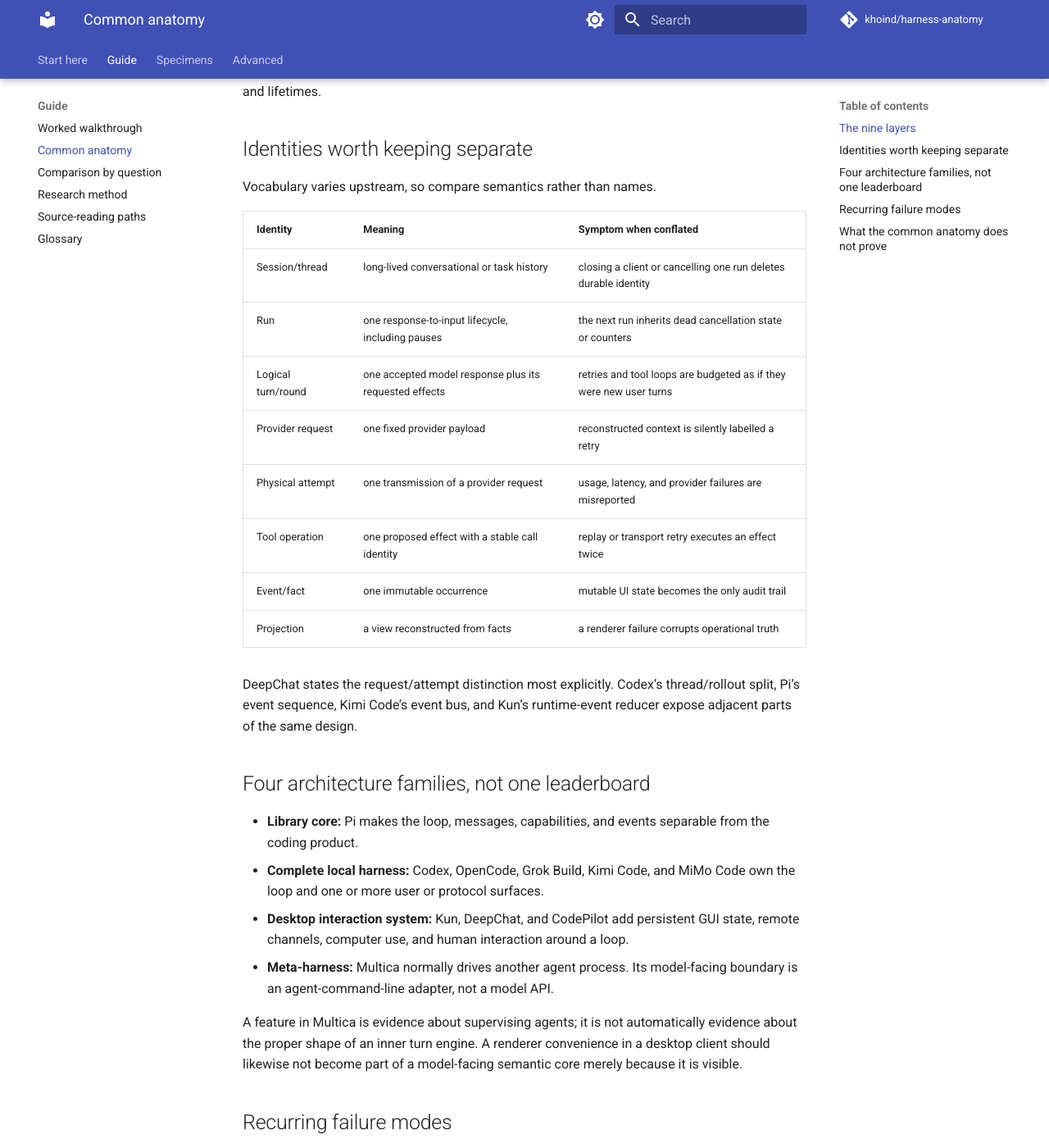
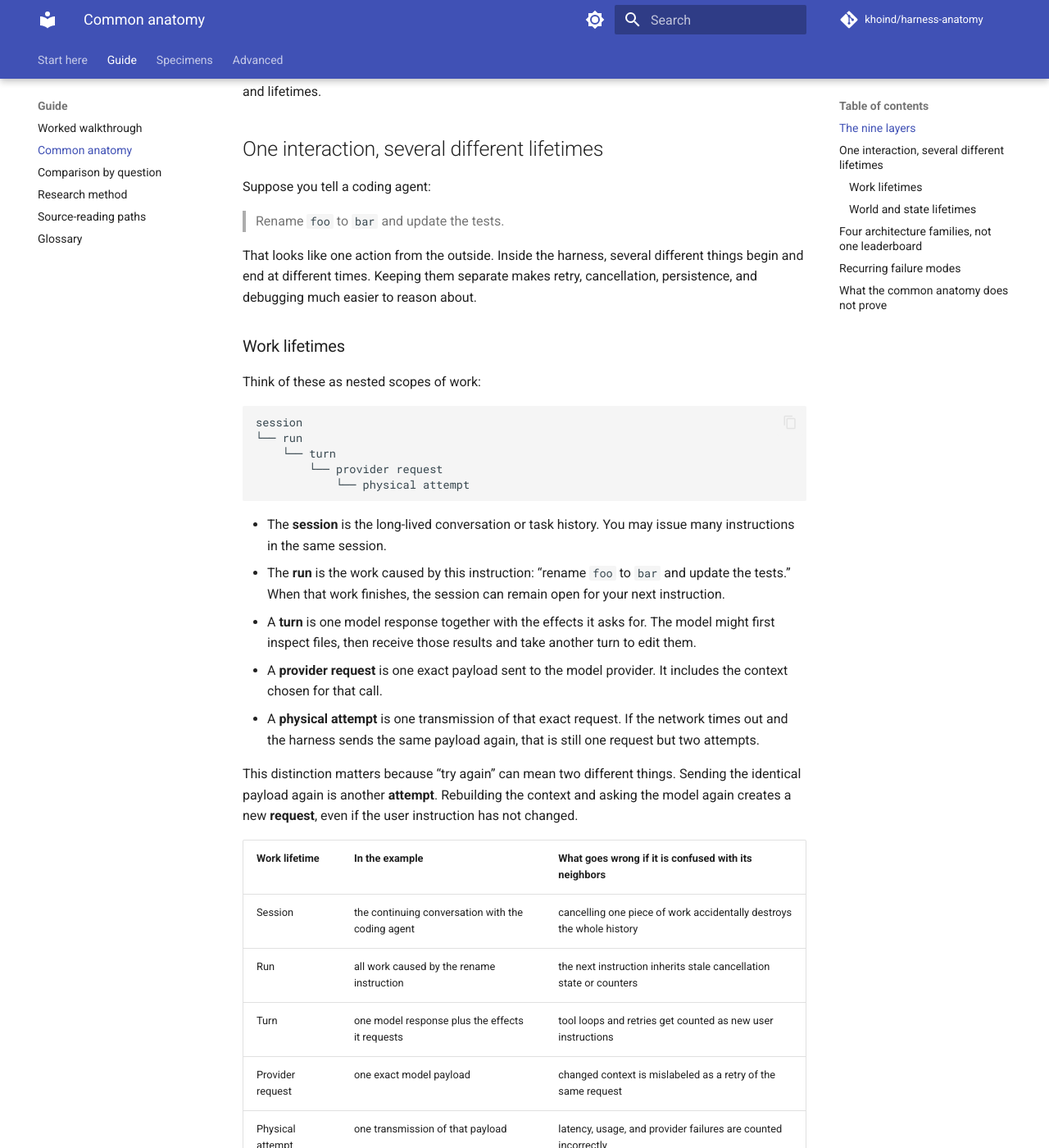
Before and after one commit to khoind/harness-anatomy, an MkDocs documentation site: the page built from site-docs/guide/anatomy.md, in a window 1280 px wide and 1400 px high, scrolled down 1810 px. Shown: the whole window at 82% size. Built offline with MkDocs 1.6.1 and Material for MkDocs 9.7.7, drawn with Linux system fonts in a browser that asks for light colours; comment, search, counter and statistics services are not loaded; some of the changed text lies outside the part shown.

Commit message:
docs: clarify harness lifetimes

````diff
--- a/site-docs/guide/anatomy.md
+++ b/site-docs/guide/anatomy.md
@@ -34,22 +34,65 @@
 
 A project need not expose all nine as separate modules. The list is a comparison frame: when two concerns share one implementation object, ask whether they still have different semantics and lifetimes.
 
-## Identities worth keeping separate
+## One interaction, several different lifetimes
 
-Vocabulary varies upstream, so compare semantics rather than names.
+Suppose you tell a coding agent:
 
-| Identity | Meaning | Symptom when conflated |
+> Rename `foo` to `bar` and update the tests.
+
+That looks like one action from the outside. Inside the harness, several different things begin and end at different times. Keeping them separate makes retry, cancellation, persistence, and debugging much easier to reason about.
+
+### Work lifetimes
+
+Think of these as nested scopes of work:
+
+```text
+session
+└── run
+    └── turn
+        └── provider request
+            └── physical attempt
+```
+
+- The **session** is the long-lived conversation or task history. You may issue many instructions in the same session.
+- The **run** is the work caused by this instruction: “rename `foo` to `bar` and update the tests.” When that work finishes, the session can remain open for your next instruction.
+- A **turn** is one model response together with the effects it asks for. The model might first inspect files, then receive those results and take another turn to edit them.
+- A **provider request** is one exact payload sent to the model provider. It includes the context chosen for that call.
+- A **physical attempt** is one transmission of that exact request. If the network times out and the harness sends the same payload again, that is still one request but two attempts.
+
+This distinction matters because “try again” can mean two different things. Sending the identical payload again is another **attempt**. Rebuilding the context and asking the model again creates a new **request**, even if the user instruction has not changed.
+
+| Work lifetime | In the example | What goes wrong if it is confused with its neighbors |
 | --- | --- | --- |
-| Session/thread | long-lived conversational or task history | closing a client or cancelling one run deletes durable identity |
-| Run | one response-to-input lifecycle, including pauses | the next run inherits dead cancellation state or counters |
-| Logical turn/round | one accepted model response plus its requested effects | retries and tool loops are budgeted as if they were new user turns |
-| Provider request | one fixed provider payload | reconstructed context is silently labelled a retry |
-| Physical attempt | one transmission of a provider request | usage, latency, and provider failures are misreported |
-| Tool operation | one proposed effect with a stable call identity | replay or transport retry executes an effect twice |
-| Event/fact | one immutable occurrence | mutable UI state becomes the only audit trail |
-| Projection | a view reconstructed from facts | a renderer failure corrupts operational truth |
+| Session | the continuing conversation with the coding agent | cancelling one piece of work accidentally destroys the whole history |
+| Run | all work caused by the rename instruction | the next instruction inherits stale cancellation state or counters |
+| Turn | one model response plus the effects it requests | tool loops and retries get counted as new user instructions |
+| Provider request | one exact model payload | changed context is mislabeled as a retry of the same request |
+| Physical attempt | one transmission of that payload | latency, usage, and provider failures are counted incorrectly |
 
-DeepChat states the request/attempt distinction most explicitly. Codex’s thread/rollout split, Pi’s event sequence, Kimi Code’s event bus, and Kun’s runtime-event reducer expose adjacent parts of the same design.
+### World and state lifetimes
+
+A second group describes what the agent tries to do and how the system remembers it:
+
+```text
+tool operation → fact/event → projection
+```
+
+Suppose the model asks to run the test suite.
+
+- The **tool operation** is that proposed test command, with its own stable identity. A retry of the surrounding model request should not accidentally execute it twice.
+- A **fact/event** records something that actually happened: for example, the command started, finished with exit code 1, or was denied.
+- A **projection** is a view built from those facts: the terminal line, progress spinner, GUI card, remote notification, or reconstructed transcript shown to the user.
+
+The key idea is that the screen is not the event. If a renderer crashes after the command completed, the durable fact should still say what happened. The interface can then rebuild the view.
+
+| State lifetime | In the example | What goes wrong if it is confused with its neighbors |
+| --- | --- | --- |
+| Tool operation | “run the tests” with one stable call identity | replay or transport retry executes the command twice |
+| Fact/event | “tests finished with exit code 1” | mutable interface state becomes the only audit trail |
+| Projection | the terminal or GUI rendering of that result | a rendering failure corrupts what the system believes happened |
+
+Vocabulary varies across projects. The names matter less than the separations. DeepChat states the request/attempt distinction most explicitly; Codex’s thread/rollout split, Pi’s event sequence, Kimi Code’s event bus, and Kun’s runtime-event reducer expose adjacent parts of the same design.
 
 ## Four architecture families, not one leaderboard
 
````
